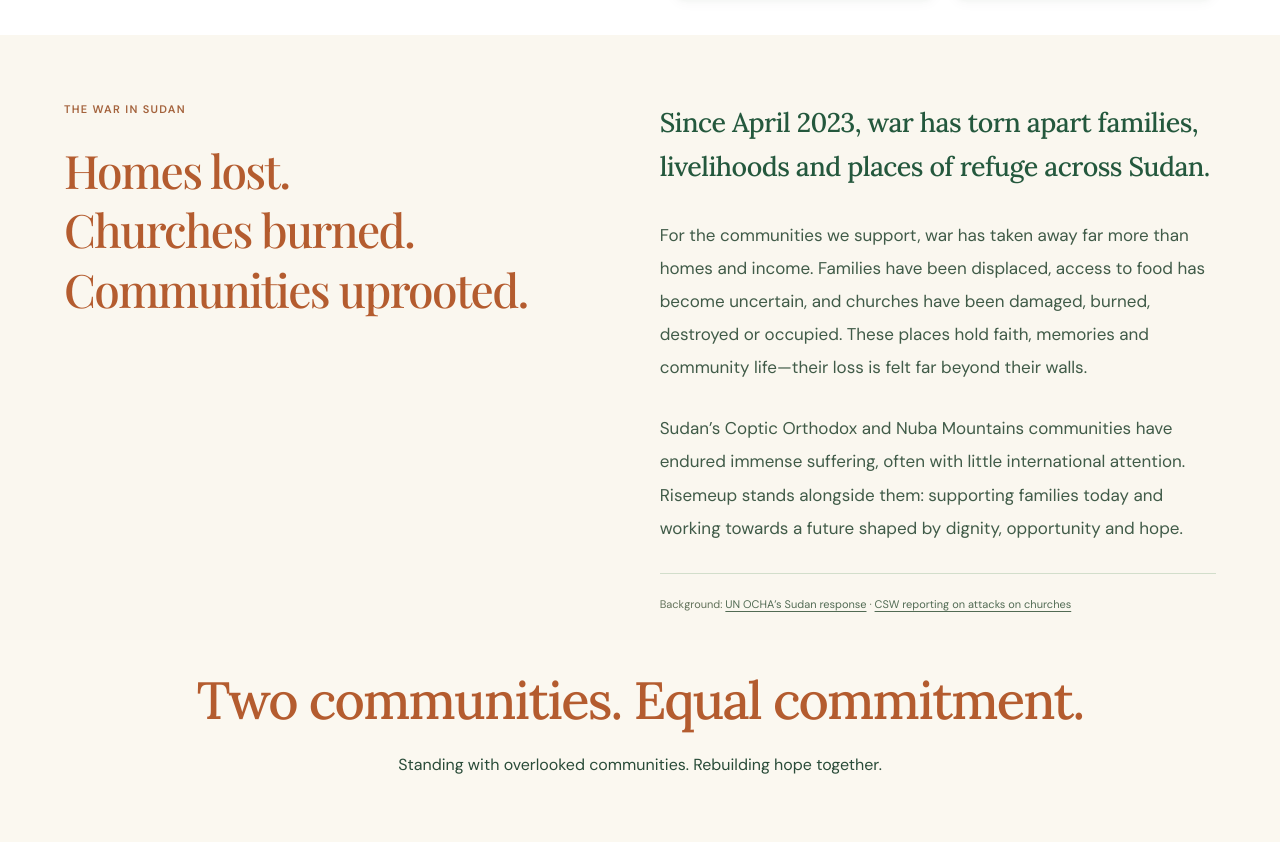
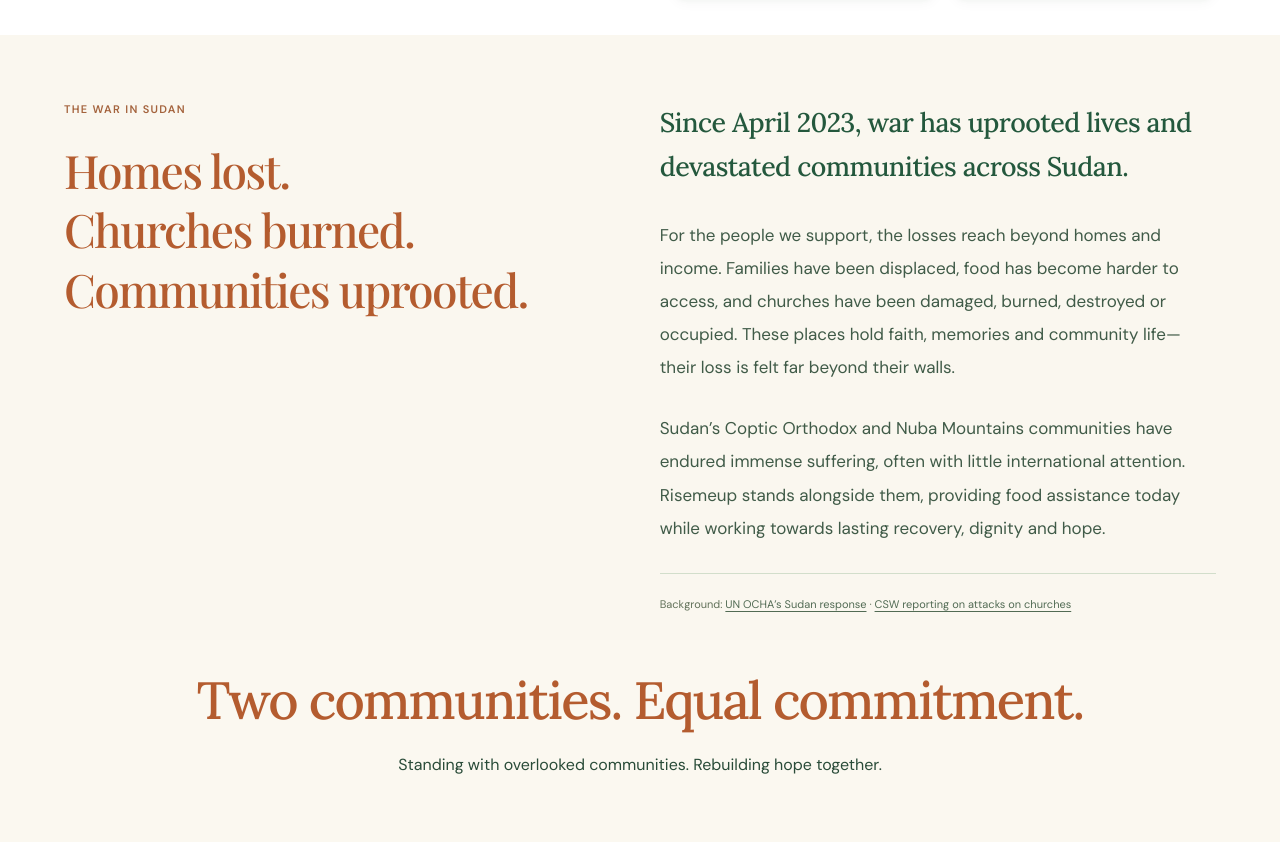
Before and after one commit to Hero988/RiseMeUp, a React (Vite) app: page / in a window 1280 px wide. Shown: the part 1562-2404 px from the top of the page. Built offline with nearby package versions, Linux system fonts and the light colour scheme; a web font is replaced by a local one.

Commit message:
Apply approved concise Sudan community story wording

```diff
--- a/src/App.tsx
+++ b/src/App.tsx
@@ -139,22 +139,22 @@ export default function App() {
             </div>
             <div className="prose">
               <p className="lead">
-                Since April 2023, war has torn apart families, livelihoods and
-                places of refuge across Sudan.
+                Since April 2023, war has uprooted lives and devastated
+                communities across Sudan.
               </p>
               <p>
-                For the communities we support, war has taken away far more than
-                homes and income. Families have been displaced, access to food
-                has become uncertain, and churches have been damaged, burned,
-                destroyed or occupied. These places hold faith, memories and
-                community life—their loss is felt far beyond their walls.
+                For the people we support, the losses reach beyond homes and
+                income. Families have been displaced, food has become harder to
+                access, and churches have been damaged, burned, destroyed or
+                occupied. These places hold faith, memories and community
+                life—their loss is felt far beyond their walls.
               </p>
               <p>
                 Sudan’s Coptic Orthodox and Nuba Mountains communities have
                 endured immense suffering, often with little international
-                attention. Risemeup stands alongside them: supporting families
-                today and working towards a future shaped by dignity,
-                opportunity and hope.
+                attention. Risemeup stands alongside them, providing food
+                assistance today while working towards lasting recovery,
+                dignity and hope.
               </p>
               <div className="source-note">
                 Background:{" "}
```
